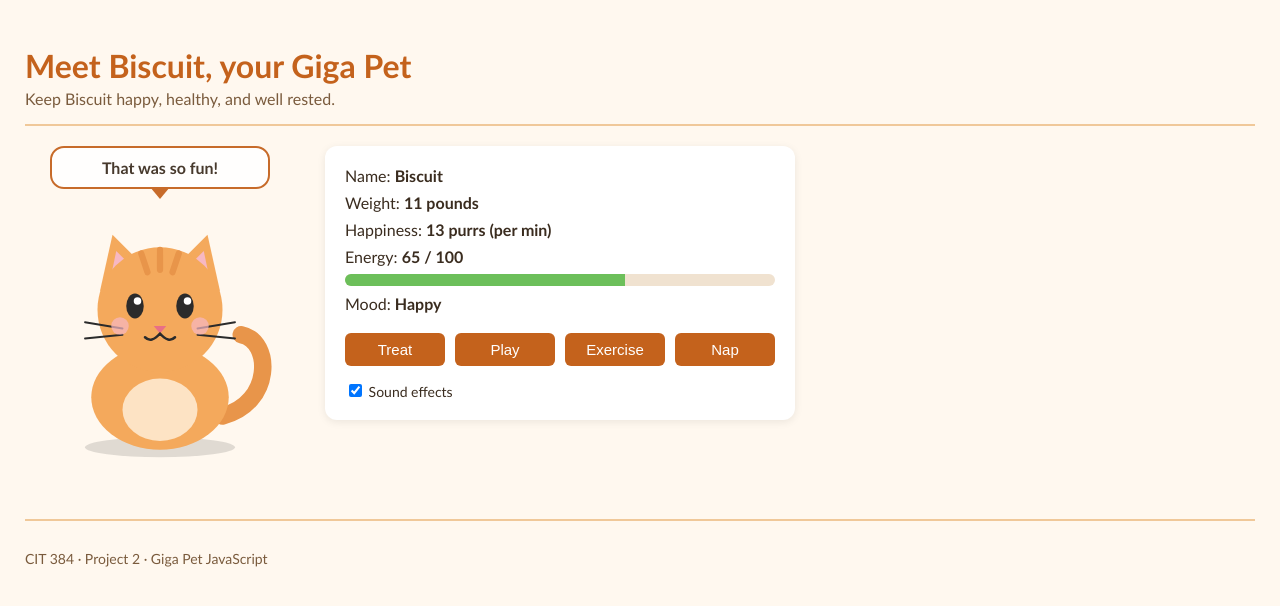
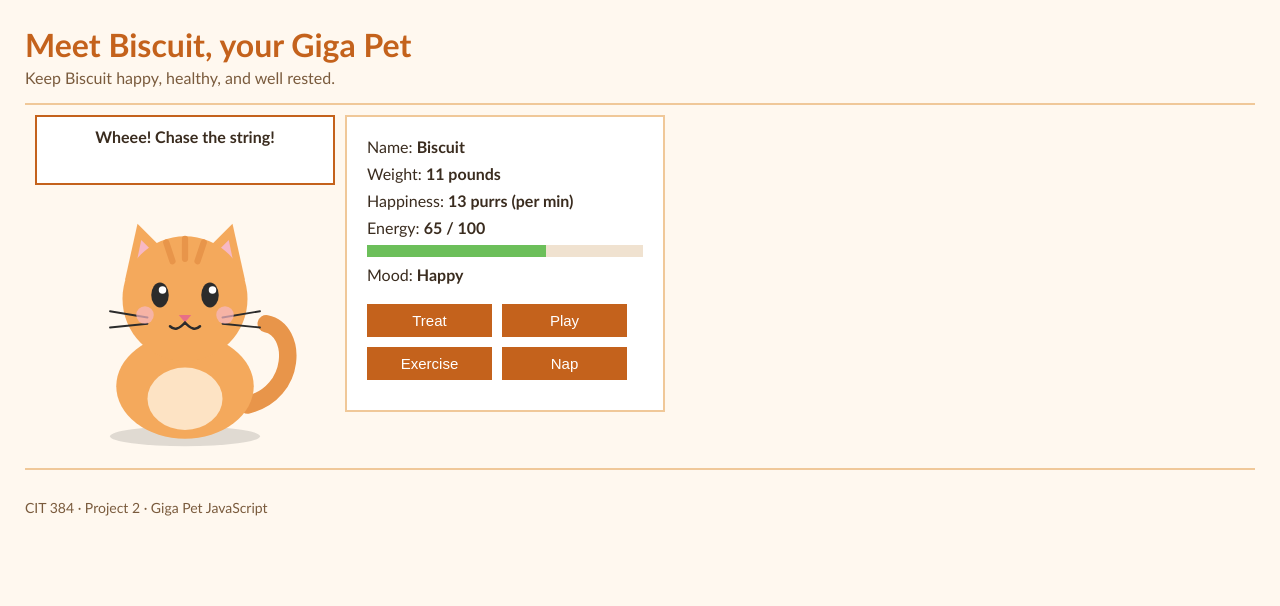
Before and after one commit to jonathanmacmillan446-web/CIT-384-Project-2, a plain HTML site: page index.html in a window 1280 px wide. Both pictures are taken after a click on the button "Play". Drawn offline with nearby package versions, Linux system fonts and the light colour scheme.

Commit message:
New commit

```diff
--- a/index.html
+++ b/index.html
@@ -1,10 +1,13 @@
 <!DOCTYPE html>
 <html lang="en">
   <head>
-    <meta charset="utf-8">
-    <meta name="viewport" content="width=device-width, initial-scale=1">
     <title>Biscuit the Giga Pet</title>
     <meta name="description" content="A small virtual pet game built with JavaScript and jQuery">
+    <meta charset="utf-8">
+    <meta http-equiv="X-UA-Compatible" content="IE=edge">
+    <meta name="viewport" content="width=device-width, initial-scale=1">
+    <!-- defer waits to run script.js until the whole page (and jQuery below) has loaded -->
+    <script src="script.js" defer></script>
     <link rel="stylesheet" href="style.css">
   </head>
   <body>
@@ -16,19 +19,19 @@
     <main>
       <!-- Pet picture + speech bubble that shows what the pet says after each action -->
       <section class="pet-image-container">
-        <div class="speech-bubble" aria-live="polite"></div>
+        <div class="speech-bubble"></div>
         <img class="pet-image" src="images/pet.svg" alt="Biscuit, an orange cartoon cat">
       </section>
 
       <!-- Stats and action buttons -->
       <section class="dashboard">
-        <div>Name: <strong><span class="name"></span></strong></div>
-        <div>Weight: <strong><span class="weight"></span> pounds</strong></div>
-        <div>Happiness: <strong><span class="happiness"></span> purrs (per min)</strong></div>
+        <div class="stat">Name: <strong><span class="name"></span></strong></div>
+        <div class="stat">Weight: <strong><span class="weight"></span> pounds</strong></div>
+        <div class="stat">Happiness: <strong><span class="happiness"></span> purrs (per min)</strong></div>
         <!-- New stat that goes with the new Nap button -->
-        <div>Energy: <strong><span class="energy"></span> / 100</strong></div>
+        <div class="stat">Energy: <strong><span class="energy"></span> / 100</strong></div>
         <div class="energy-bar"><div class="energy-fill"></div></div>
-        <div class="mood">Mood: <strong><span class="mood-text"></span></strong></div>
+        <div class="stat">Mood: <strong><span class="mood"></span></strong></div>
 
         <div class="button-container">
           <button class="treat-button">Treat</button>
@@ -37,10 +40,6 @@
           <!-- New action button -->
           <button class="nap-button">Nap</button>
         </div>
-
-        <label class="sound-toggle">
-          <input type="checkbox" class="sound-checkbox" checked> Sound effects
-        </label>
       </section>
     </main>
 
@@ -48,10 +47,9 @@
       <p>CIT 384 &middot; Project 2 &middot; Giga Pet JavaScript</p>
     </footer>
 
-    <!-- jQuery must load before script.js because script.js uses $ -->
-    <script src="https://code.jquery.com/jquery-3.7.1.min.js"
-            integrity="sha256-/JqT3SQfawRcv/BIHPThkBvs0OEvtFFmqPF/lYI/Cxo="
+    <!-- Your web-app is https, so your scripts need to be too -->
+    <script src="https://code.jquery.com/jquery-2.2.1.min.js"
+            integrity="sha256-gvQgAFzTH6trSrAWoH1iPo9Xc96QxSZ3feW6kem+O00="
             crossorigin="anonymous"></script>
-    <script src="script.js"></script>
   </body>
 </html>
--- a/script.js
+++ b/script.js
@@ -1,6 +1,6 @@
 $(function() { // Runs once all the DOM elements on the page are ready to be used.
 
-  // Show the starting name, weight, happiness, and energy in the HTML
+  // Show the starting name, weight, happiness, energy, and mood in the HTML
   checkAndUpdatePetInfoInHtml();
 
   // When each button is clicked, it calls the function for that button (functions are below)
@@ -22,52 +22,50 @@ var pet_info = {
   energy: 80
 };
 
-// The pet picks a random line from one of these arrays after each action
+// Each action has an array of 3 comments. The pet says the next one each time.
 var petComments = {
   treat:    ["Yum! More please!", "Crunchy and delicious!", "You're the best, human!"],
   play:     ["Wheee! Chase the string!", "Again, again!", "That was so fun!"],
   exercise: ["Huff... puff... okay, I'm working on it.", "Do I HAVE to?", "Feeling the burn..."],
   nap:      ["Zzz... five more minutes...", "*curls up in a sunny spot*", "Ahh, I feel recharged!"],
-  tired:    ["I'm way too tired. Can I take a nap first?", "*yawns* No energy left..."]
+  tired:    ["I'm way too tired. Can I take a nap first?", "*yawns* No energy left...", "Nap time first, please."]
 };
+
+// Keeps track of which comment (index 0, 1, or 2) to use next
+var commentNumber = 0;
 
 function clickedTreatButton() {
   pet_info.happiness += 2; // Increase pet happiness
   pet_info.weight += 1;    // Increase pet weight
   pet_info.energy += 5;    // Snacks give a little energy
-  petSays(randomComment('treat'));
-  bouncePet(1);
-  playSound(660);
+  petSays(nextComment(petComments.treat));
+  hopPet('-15px');
   checkAndUpdatePetInfoInHtml();
 }
 
 function clickedPlayButton() {
   if (pet_info.energy < 15) { // Too tired to play
-    petSays(randomComment('tired'));
-    playSound(200);
+    petSays(nextComment(petComments.tired));
     return;
   }
   pet_info.happiness += 3; // Increase pet happiness
   pet_info.weight -= 1;    // Decrease pet weight
   pet_info.energy -= 15;   // Playing uses energy
-  petSays(randomComment('play'));
-  bouncePet(3);
-  playSound(880);
+  petSays(nextComment(petComments.play));
+  hopPet('-40px');
   checkAndUpdatePetInfoInHtml();
 }
 
 function clickedExerciseButton() {
   if (pet_info.energy < 20) { // Too tired to exercise
-    petSays(randomComment('tired'));
-    playSound(200);
+    petSays(nextComment(petComments.tired));
     return;
   }
   pet_info.happiness -= 2; // Decrease pet happiness
   pet_info.weight -= 2;    // Decrease pet weight
   pet_info.energy -= 20;   // Exercise uses a lot of energy
-  petSays(randomComment('exercise'));
-  bouncePet(2);
-  playSound(330);
+  petSays(nextComment(petComments.exercise));
+  hopPet('-25px');
   checkAndUpdatePetInfoInHtml();
 }
 
@@ -75,8 +73,7 @@ function clickedExerciseButton() {
 function clickedNapButton() {
   pet_info.energy += 40;
   pet_info.happiness += 1;
-  petSays(randomComment('nap'));
-  playSound(440);
+  petSays(nextComment(petComments.nap));
   checkAndUpdatePetInfoInHtml();
 }
 
@@ -107,93 +104,62 @@ function updatePetInfoInHtml() {
   $('.weight').text(pet_info['weight']);
   $('.happiness').text(pet_info['happiness']);
   $('.energy').text(pet_info['energy']);
-  $('.mood-text').text(getMood());
+  $('.mood').text(getMood());
 
   /*
    * UNIQUE METHOD #1: .animate()
-   * .animate(properties, duration) smoothly changes numeric CSS properties
-   * from their current value to a new value over a period of time.
+   * .animate(properties, duration) smoothly changes a numeric CSS property
+   * from its current value to a new value over a period of time.
    * Here it grows or shrinks the green energy bar to the new energy
-   * percentage over 400 milliseconds, instead of jumping instantly.
+   * percentage over 400 milliseconds, instead of jumping there instantly.
    */
   $('.energy-fill').animate({ width: pet_info.energy + '%' }, 400);
 }
 
-// Picks a mood word based on the pet's current stats
+// Picks a mood word based on the pet's current stats.
+// Each if returns right away, so the first one that is true wins.
 function getMood() {
   if (pet_info.energy < 20) {
     return "Sleepy";
-  } else if (pet_info.happiness >= 20) {
+  }
+  if (pet_info.happiness >= 20) {
     return "Overjoyed";
-  } else if (pet_info.happiness >= 10) {
+  }
+  if (pet_info.happiness >= 10) {
     return "Happy";
-  } else if (pet_info.happiness > 0) {
+  }
+  if (pet_info.happiness > 0) {
     return "Grumpy";
-  } else {
-    return "Miserable";
   }
+  return "Miserable";
 }
 
-// Returns a random comment from the petComments array for the given action
-function randomComment(action) {
-  var list = petComments[action];
-  return list[Math.floor(Math.random() * list.length)];
+// Returns the next comment from an array of 3 comments, then moves the counter forward
+function nextComment(comments) {
+  var comment = comments[commentNumber];
+  commentNumber++;
+  if (commentNumber > 2) { // only 3 comments (index 0, 1, 2), so start over at 0
+    commentNumber = 0;
+  }
+  return comment;
 }
 
-// Visual notification: shows a speech bubble with a comment from the pet
+// Visual notification: shows a comment from the pet in the speech bubble
 function petSays(message) {
-  var bubble = $('.speech-bubble');
+  $('.speech-bubble').text(message);
+}
 
-  // Clear any bubble animation that is still running so clicks don't pile up
-  bubble.clearQueue().finish();
-
-  bubble.text(message);
-
+// Makes the pet image hop up and come back down
+function hopPet(height) {
   /*
    * UNIQUE METHOD #2: .delay()
-   * .delay(milliseconds) pauses the animation queue of an element.
-   * The bubble first animates to fully visible (.animate opacity to 1),
-   * then .delay(2500) makes it wait 2.5 seconds while the user reads it,
-   * and only then does the next .animate() fade it back out.
-   * Without .delay(), the fade-out would start right after the fade-in.
+   * .delay(milliseconds) pauses an element's animation queue.
+   * The first .animate() moves the pet up to the given height,
+   * then .delay(200) makes it wait 200 milliseconds in the air,
+   * and only then does the second .animate() bring it back down.
+   * Without .delay(), the pet would start falling the instant it got to the top.
    */
-  bubble.css('opacity', 0)
-        .animate({ opacity: 1 }, 200)
-        .delay(2500)
-        .animate({ opacity: 0 }, 600);
+  $('.pet-image').animate({ top: height }, 150)
+                 .delay(200)
+                 .animate({ top: '0px' }, 150);
 }
-
-// Makes the pet image hop up and down a number of times using .animate()
-function bouncePet(times) {
-  var pet = $('.pet-image');
-  pet.finish(); // jump to the end of any hop that is still running
-  for (var i = 0; i < times; i++) {
-    pet.animate({ top: '-25px' }, 150)
-       .animate({ top: '0px' }, 150);
-  }
-}
-
-// Extra: short sound effect using the Web Audio API (no audio files needed)
-var audioContext = null;
-function playSound(frequency) {
-  if (!$('.sound-checkbox').is(':checked')) {
-    return;
-  }
-  try {
-    if (audioContext === null) {
-      audioContext = new (window.AudioContext || window.webkitAudioContext)();
-    }
-    var oscillator = audioContext.createOscillator();
-    var volume = audioContext.createGain();
-    oscillator.type = 'triangle';
-    oscillator.frequency.value = frequency;
-    volume.gain.setValueAtTime(0.15, audioContext.currentTime);
-    volume.gain.exponentialRampToValueAtTime(0.001, audioContext.currentTime + 0.3);
-    oscillator.connect(volume);
-    volume.connect(audioContext.destination);
-    oscillator.start();
-    oscillator.stop(audioContext.currentTime + 0.3);
-  } catch (e) {
-    // If the browser can't play audio, the game still works without sound
-  }
-}
--- a/style.css
+++ b/style.css
@@ -1,19 +1,16 @@
-/* ---------- Base page styles ---------- */
 * {
   box-sizing: border-box;
 }
 
 body {
   font-family: "Trebuchet MS", helvetica, arial, sans-serif;
-  margin: 0;
-  padding: 25px;
-  background: #fff8ef;
+  margin: 25px;
+  background-color: #fff8ef;
   color: #3a2c1f;
 }
 
 header {
   border-bottom: 2px solid #f0c899;
-  margin-bottom: 20px;
 }
 
 h1 {
@@ -27,16 +24,8 @@ h1 {
   color: #7a5b3d;
 }
 
-/* Two-column layout that stacks on small screens */
-main {
-  display: flex;
-  flex-wrap: wrap;
-  gap: 30px;
-  align-items: flex-start;
-}
-
 footer {
-  margin-top: 40px;
+  clear: both; /* footer goes below the two floated sections */
   padding-top: 15px;
   border-top: 2px solid #f0c899;
   color: #7a5b3d;
@@ -45,102 +34,73 @@ footer {
 
 /* ---------- Pet image + speech bubble ---------- */
 .pet-image-container {
-  position: relative;
+  float: left;
+  width: 320px;
   padding: 10px;
-  padding-top: 70px; /* leaves room for the speech bubble */
   text-align: center;
+}
+
+.speech-bubble {
+  height: 70px;
+  margin-bottom: 20px;
+  padding: 10px;
+  background-color: #ffffff;
+  border: 2px solid #c4621c;
+  font-weight: bold;
 }
 
 .pet-image {
   position: relative; /* needed so jQuery .animate() can move it with "top" */
+  top: 0;
   height: 250px;
-  top: 0;
-}
-
-/* Speech bubble starts hidden (opacity 0) and is shown with .animate() in script.js */
-.speech-bubble {
-  position: absolute;
-  top: 0;
-  left: 50%;
-  transform: translateX(-50%);
-  min-width: 220px;
-  max-width: 300px;
-  padding: 10px 14px;
-  background: #ffffff;
-  border: 2px solid #c4621c;
-  border-radius: 14px;
-  font-weight: bold;
-  opacity: 0;
-}
-
-.speech-bubble::after {
-  content: "";
-  position: absolute;
-  bottom: -12px;
-  left: 50%;
-  margin-left: -10px;
-  border-width: 12px 10px 0;
-  border-style: solid;
-  border-color: #c4621c transparent transparent;
 }
 
 /* ---------- Dashboard ---------- */
 .dashboard {
+  float: left;
+  width: 320px;
   padding: 20px;
-  background: #ffffff;
-  border-radius: 12px;
-  box-shadow: 0 2px 8px rgba(0, 0, 0, 0.08);
-  min-width: 300px;
+  margin-top: 10px;
+  margin-bottom: 25px;
+  background-color: #ffffff;
+  border: 2px solid #f0c899;
 }
 
-.dashboard > div {
+.stat {
   margin-bottom: 8px;
 }
 
 .energy-bar {
   width: 100%;
   height: 12px;
-  background: #f0e2d0;
-  border-radius: 6px;
-  overflow: hidden;
+  margin-bottom: 8px;
+  background-color: #f0e2d0;
 }
 
 .energy-fill {
-  height: 100%;
   width: 100%;
-  background: #6cbf5a;
+  height: 12px;
+  background-color: #6cbf5a;
 }
 
 /* ---------- Buttons ---------- */
 .button-container {
-  display: flex;
-  flex-wrap: wrap;
-  gap: 10px;
   margin-top: 20px;
 }
 
 .button-container button {
-  width: 100px;
+  float: left;
+  width: 125px;
+  margin-right: 10px;
+  margin-bottom: 10px;
   padding: 8px 0;
   font-size: 15px;
   color: #ffffff;
   background-color: #c4621c;
   border: none;
-  border-radius: 6px;
   cursor: pointer;
 }
 
 .button-container button:hover {
   background-color: #a14e14;
 }
-
-.button-container button:disabled {
-  background-color: #c9b8a6;
-  cursor: not-allowed;
-}
-
-.sound-toggle {
-  display: block;
-  margin-top: 15px;
-  font-size: 14px;
-}
```
